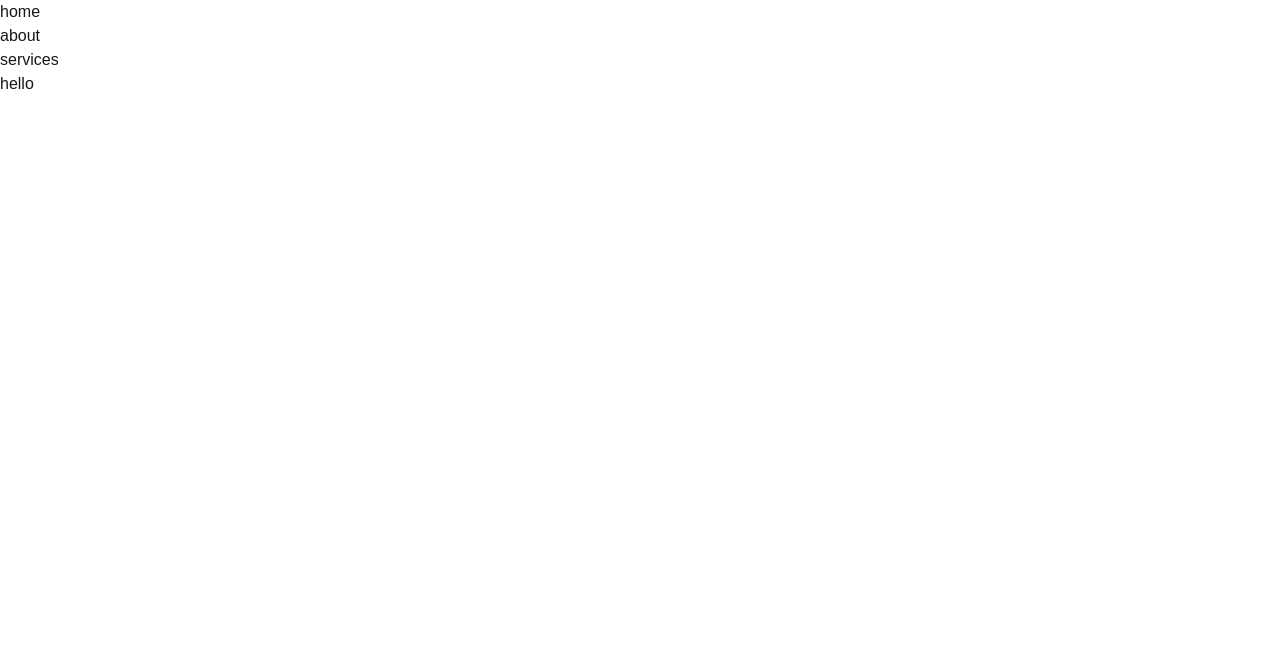
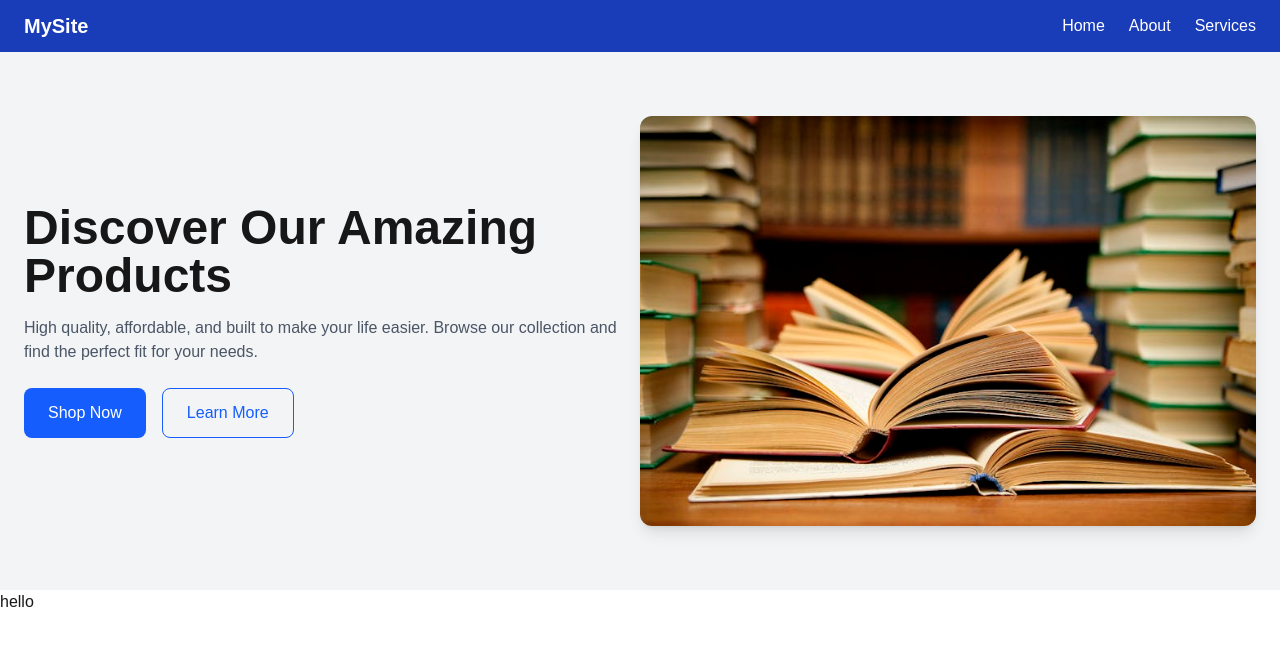
Before and after one commit to Sifat2245/First-NextJS-Project, a Next.js app: page / in a window 1280 px wide. Shown: the top 646 px of the page. Built offline with nearby package versions, Linux system fonts and the light colour scheme.

Commit message:
designed simple navbar and hero section

```diff
--- /dev/null
+++ b/src/app/components/Hero.jsx
@@ -0,0 +1,39 @@
+import React from "react";
+
+const Hero = () => {
+  return (
+    <section className="bg-gray-100 py-16">
+      <div className="container mx-auto flex flex-col md:flex-row items-center px-6">
+        {/* Left content */}
+        <div className="flex-1 text-center md:text-left">
+          <h1 className="text-4xl md:text-5xl font-bold mb-4">
+            Discover Our Amazing Products
+          </h1>
+          <p className="text-gray-600 mb-6">
+            High quality, affordable, and built to make your life easier.
+            Browse our collection and find the perfect fit for your needs.
+          </p>
+          <div className="flex justify-center md:justify-start space-x-4">
+            <button className="bg-blue-600 text-white px-6 py-3 rounded-lg hover:bg-blue-700 transition">
+              Shop Now
+            </button>
+            <button className="border border-blue-600 text-blue-600 px-6 py-3 rounded-lg hover:bg-blue-50 transition">
+              Learn More
+            </button>
+          </div>
+        </div>
+
+        {/* Right image */}
+        <div className="flex-1 mt-10 md:mt-0">
+          <img
+            src='/images/rptgtpxd-1396254731.jpg'
+            alt="Product showcase"
+            className="rounded-xl shadow-lg"
+          />
+        </div>
+      </div>
+    </section>
+  );
+};
+
+export default Hero;
--- a/src/app/components/Navbar.jsx
+++ b/src/app/components/Navbar.jsx
@@ -1,15 +1,21 @@
-import React from 'react';
+import React from "react";
 
 const Navbar = () => {
-    return (
-        <nav>
-        <ul>
-            <li>home</li>
-            <li>about</li>
-            <li>services</li>
+  return (
+    <nav className="bg-blue-800 text-white px-6 py-3 shadow-md">
+      <div className="container mx-auto flex justify-between items-center">
+        {/* Logo */}
+        <div className="text-xl font-bold">MySite</div>
+
+        {/* Links */}
+        <ul className="flex space-x-6">
+          <li className="hover:text-gray-200 cursor-pointer">Home</li>
+          <li className="hover:text-gray-200 cursor-pointer">About</li>
+          <li className="hover:text-gray-200 cursor-pointer">Services</li>
         </ul>
-        </nav>
-    );
+      </div>
+    </nav>
+  );
 };
 
 export default Navbar;
--- a/src/app/layout.js
+++ b/src/app/layout.js
@@ -1,6 +1,7 @@
 import { Geist, Geist_Mono } from "next/font/google";
 import "./globals.css";
 import Navbar from "./components/Navbar";
+import Hero from "./components/Hero";
 
 const geistSans = Geist({
   variable: "--font-geist-sans",
@@ -24,6 +25,7 @@ export default function RootLayout({ children }) {
         className={`${geistSans.variable} ${geistMono.variable} antialiased`}
       >
         <Navbar></Navbar>
+        <Hero></Hero>
         {children}
       </body>
     </html>
```
Also changed, not shown: public/images/rptgtpxd-1396254731.jpg (added).
